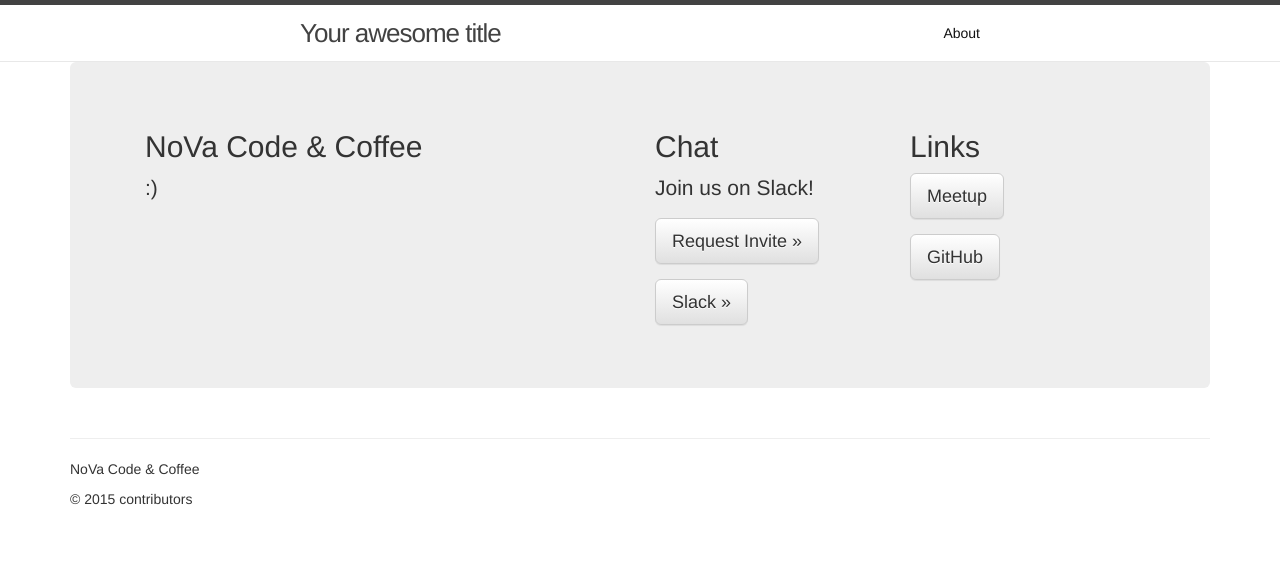
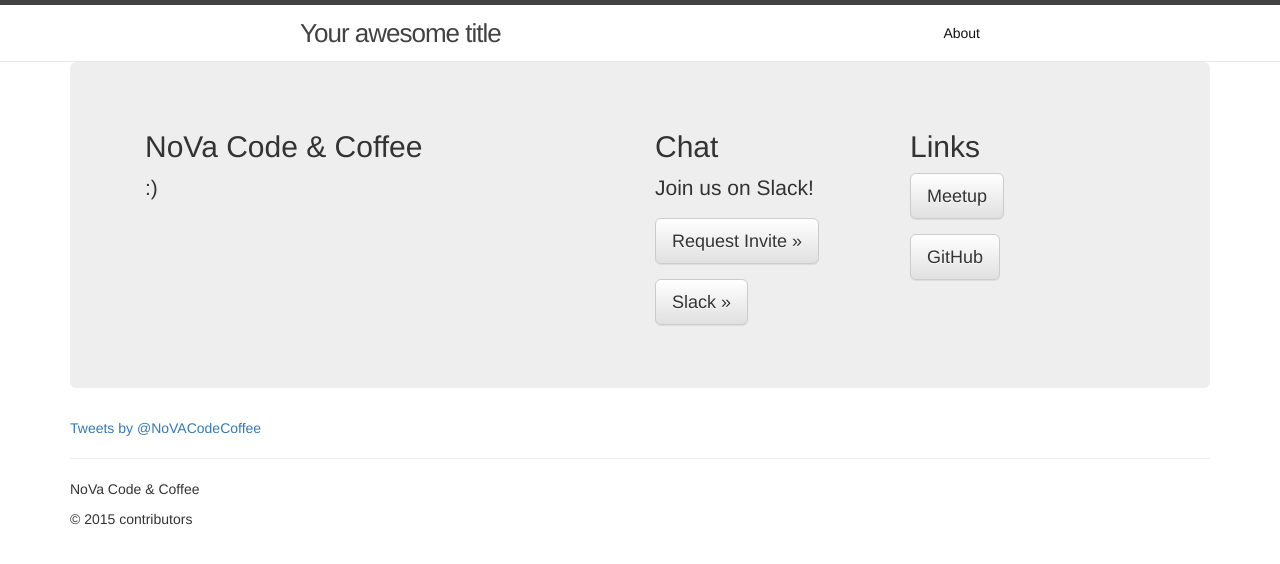
Before and after one commit to NoVACodeCoffee/novacodecoffee.github.io, a Jekyll site: the page built from index.html, in a window 1280 px wide. Shown: the top 564 px of the page. Built offline with Jekyll 4.4.1, drawn with Linux system fonts in a browser that asks for light colours; nearby versions of some CDN libraries; comment, search, counter and statistics services are not loaded; part of the change alters nothing that is shown.

Commit message:
add twitter widget

```diff
--- /dev/null
+++ b/_includes/twitter_widget.html
@@ -0,0 +1,2 @@
+<a class="twitter-timeline" href="https://twitter.com/NoVACodeCoffee" data-widget-id="639168269925097472">Tweets by @NoVACodeCoffee</a>
+<script>!function(d,s,id){var js,fjs=d.getElementsByTagName(s)[0],p=/^http:/.test(d.location)?'http':'https';if(!d.getElementById(id)){js=d.createElement(s);js.id=id;js.src=p+"://platform.twitter.com/widgets.js";fjs.parentNode.insertBefore(js,fjs);}}(document,"script","twitter-wjs");</script>
--- a/index.html
+++ b/index.html
@@ -3,3 +3,5 @@ layout: default
 ---
 
 {% include banner.html %}
+
+{% include twitter_widget.html %}
```
